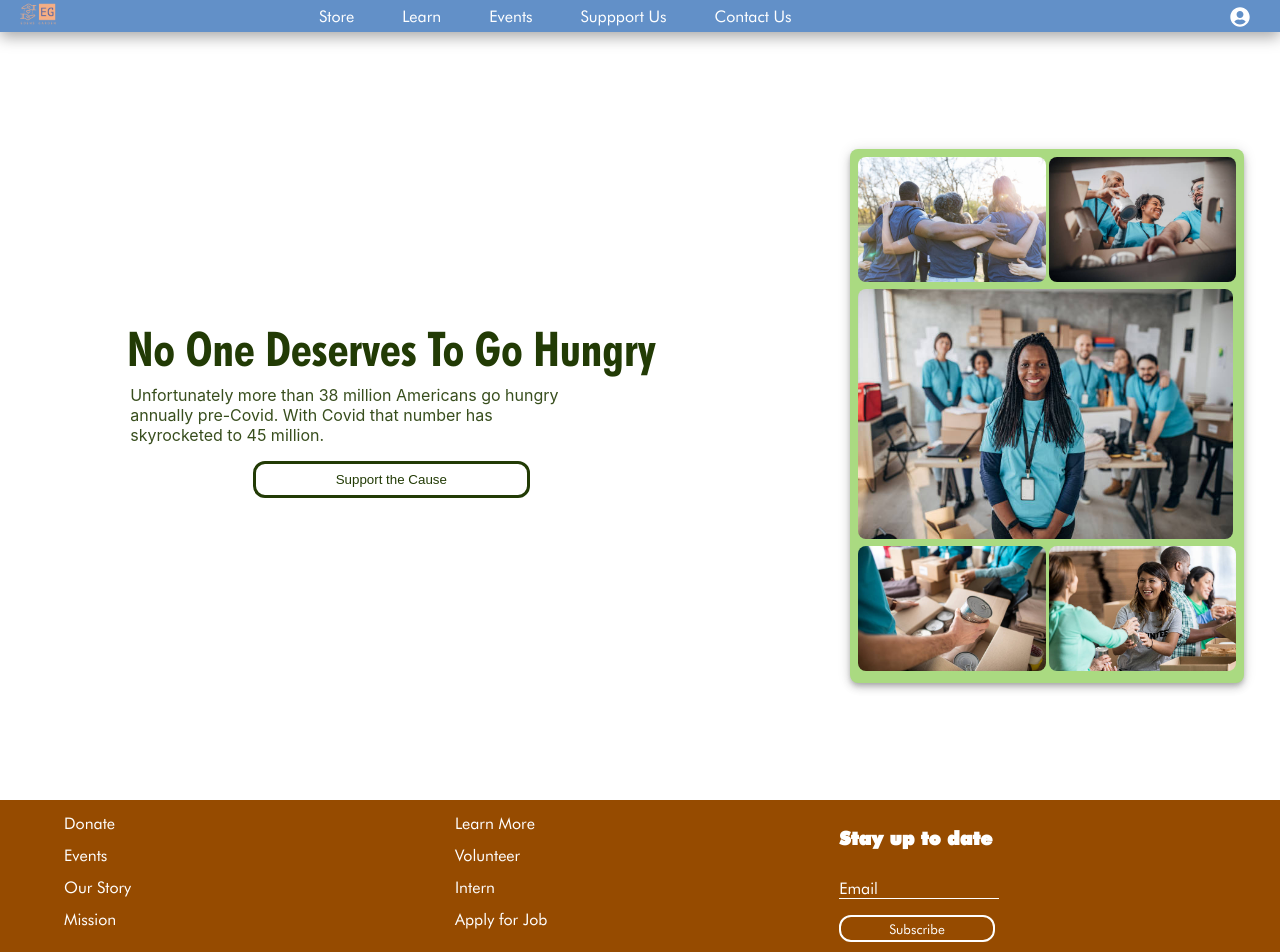
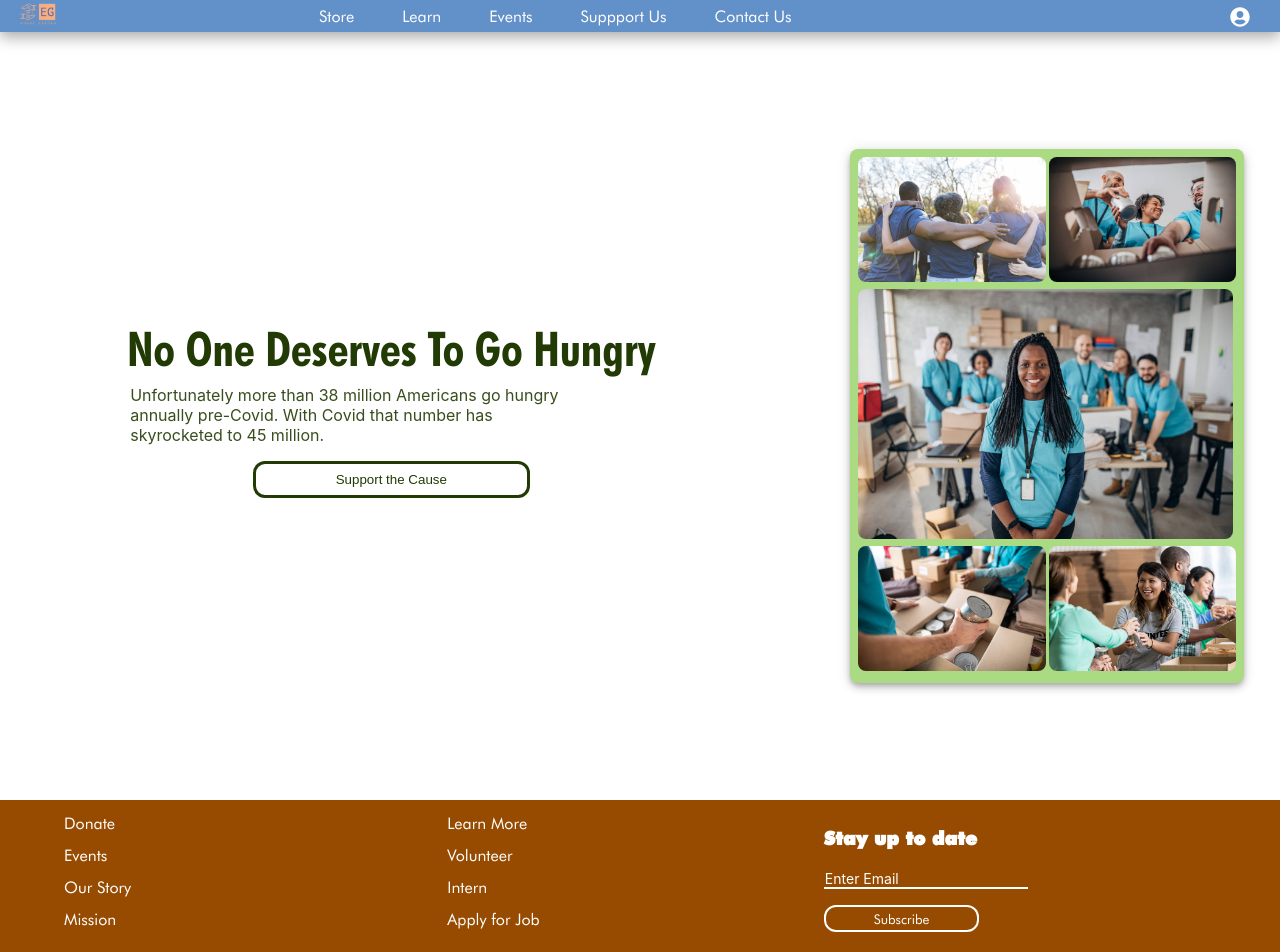
Before and after one commit to MichaelLin12/Eden-s-Garden, a React (Create React App) app in the folder client/: page / in a window 1280 px wide. Shown: the top 952 px of the page. Built offline with nearby package versions, Linux system fonts and the light colour scheme.

Commit message:
worked on footer

```diff
--- a/client/src/components/footer/Footer.tsx
+++ b/client/src/components/footer/Footer.tsx
@@ -21,10 +21,10 @@ export default function Footer() {
             </div>
             <div className='list-three'>
             <h3>Stay up to date</h3>
-            <div className='form'>
-                <input type={'email'} required/>
-                <label>Email</label>
-            </div>
+            <label className="form">
+                <input type="email" placeholder="&nbsp;"/>
+                <span className="placeholder">Enter Email</span>
+            </label><br/>
             <button className='subscribe'>Subscribe</button>
         </div>
         </div>
--- a/client/src/components/footer/footer.css
+++ b/client/src/components/footer/footer.css
@@ -85,27 +85,60 @@
     margin-left:1.5rem;
 }
 
-.form{
+.form {
+    font-size: 14px;
     position: relative;
+    border-top: 20px solid transparent;
 }
 
-.form input[type=email]{
+.form input {
+    border: none;
+    -webkit-appearance: none;
+    -ms-appearance: none;
+    -moz-appearance: none;
+    appearance: none;
+    background: transparent;
+    border-bottom: 2px solid white;
+    width: 200px;
+    font-size: 14px;
     outline: none;
-    background-color: transparent;
-    border: none;
-    padding-top: 1rem;
-    color: #ffffff;
+    color: white;
 }
 
-.form label{
-    position:absolute;
-    left:0rem;
-    bottom:0rem;
-    border-bottom: 1px solid white;
-    width: 10rem;
-    pointer-events: none;
-    font-family: futura-links;
+.form .placeholder {
+    position: absolute;
+    left: 1px;
+    top: 1px;
+    width: calc(100% - 24px);
+    color: white;
+    overflow: hidden;
+    white-space: nowrap;
+    text-overflow: ellipsis;
+    transition:
+    top 0.3s ease,
+    color 0.3s ease,
+    font-size 0.3s ease;
 }
+
+.form input:focus + .placeholder {
+    top: -14px;
+    font-size: 12px;
+    color: #FFFFFF;
+}
+
+input:not(:placeholder-shown) + .placeholder {
+    top: -14px;
+    font-size: 12px;
+    color: #FFFFFF;
+}
+
+.form input:not(:placeholder-shown) + .placeholder
+.form input:focus + .placeholder {
+  top: -14px;
+  font-size: 12px;
+  color: white;
+}
+
 
 .subscribe{
     margin-top: 1rem;
```
